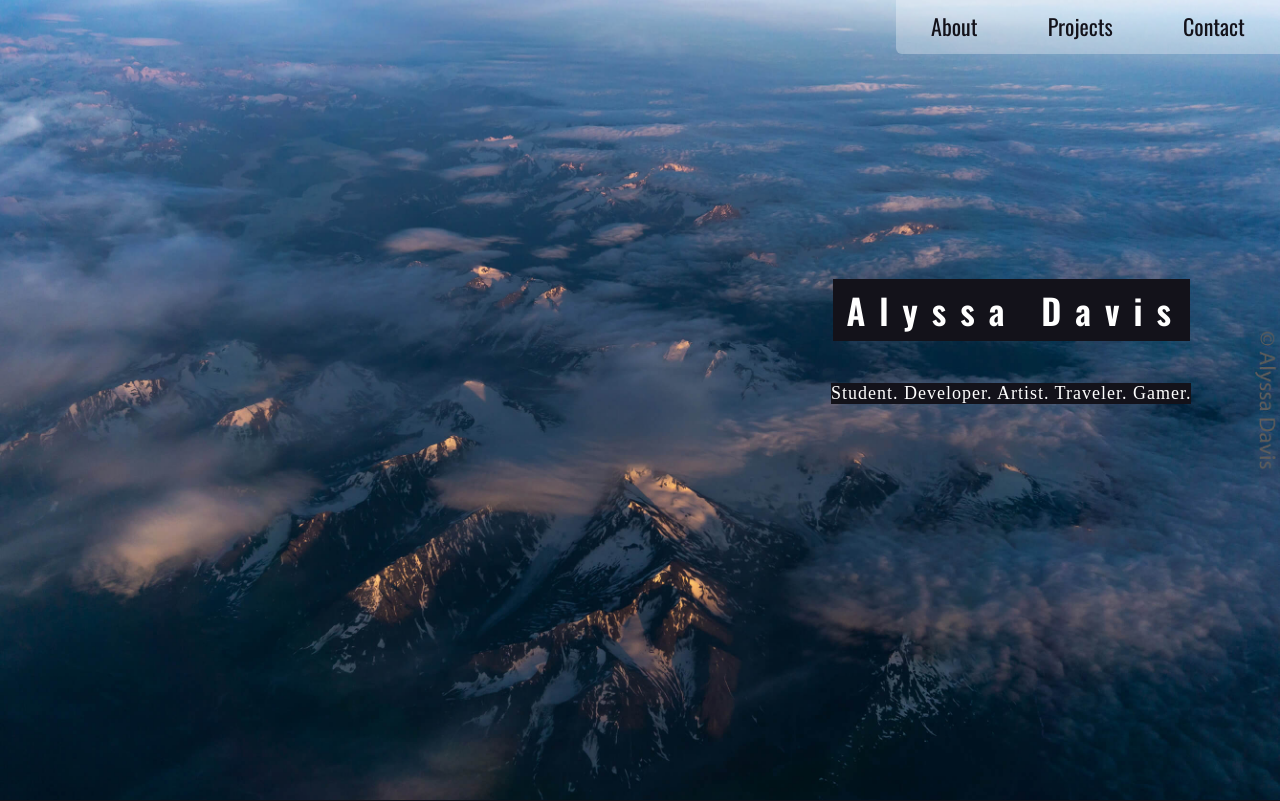
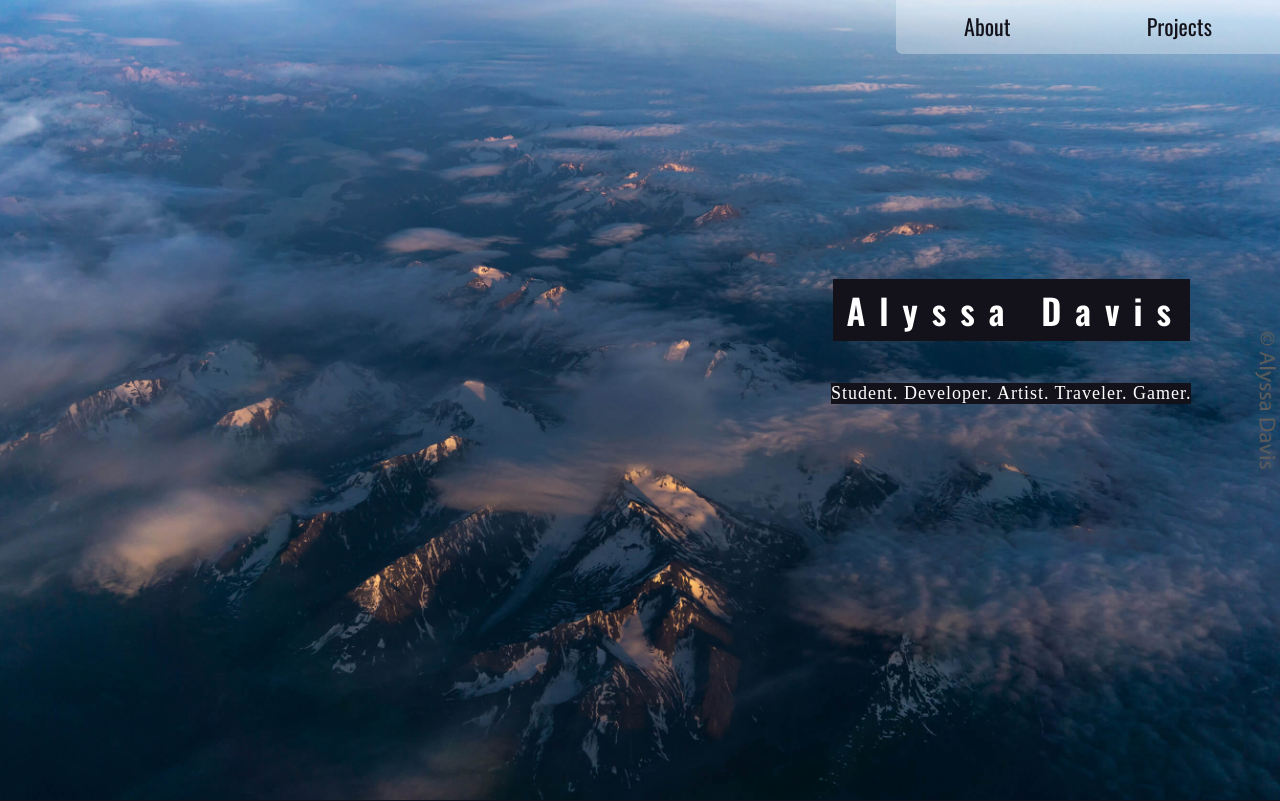
Before and after one commit to allygator/allygator.github.io, a React (Create React App) app: page / in a window 1280 px wide. Shown: the top 801 px of the page. Built offline with nearby package versions, Linux system fonts and the light colour scheme; a web font is replaced by a local one.

Commit message:
Added meta description and removed contact until the section is added

```diff
--- a/public/index.html
+++ b/public/index.html
@@ -4,6 +4,7 @@
     <meta charset="utf-8">
     <meta name="viewport" content="width=device-width, initial-scale=1, shrink-to-fit=no">
     <meta name="theme-color" content="#000000">
+    <meta name="description" content="Personal website for Alyssa Davis. Showcases Alyssa and her personal projects.">
     <!--
       manifest.json provides metadata used when your web app is added to the
       homescreen on Android. See https://developers.google.com/web/fundamentals/engage-and-retain/web-app-manifest/
--- a/src/components/Header.js
+++ b/src/components/Header.js
@@ -8,7 +8,6 @@ class Header extends Component {
             <nav>
                 <a href="#about">About</a>
                 <a href="#projects">Projects</a>
-                <a href="#about">Contact</a>
             </nav>
             </div>
             <div id="nameContainer">
```
